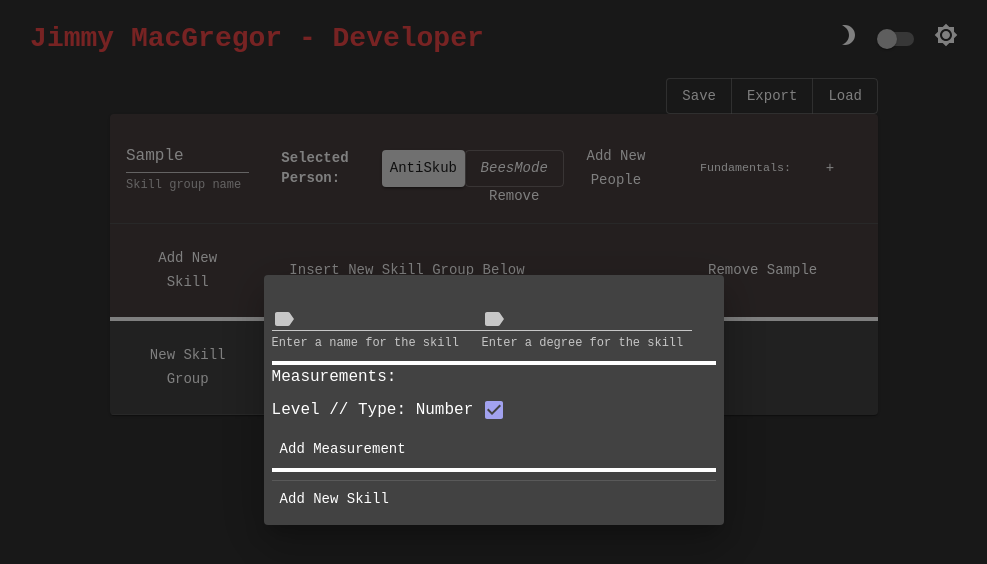
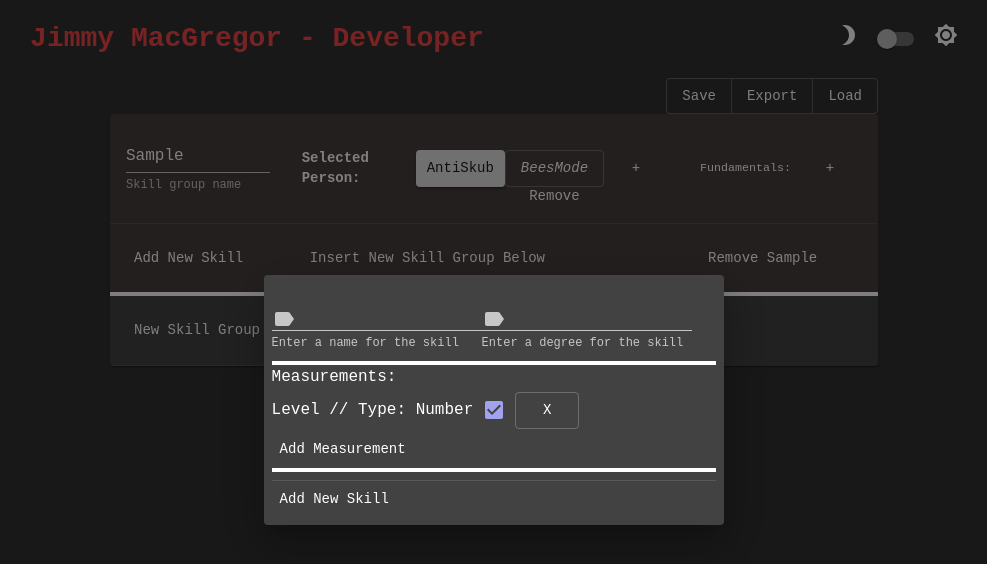
Before and after one commit to MymmiJ/personal-site, a React app: page /RocketLeagueProgressTracker in a window 1280 px wide. Both pictures are taken after typing "Sample" into the empty fields and a click on the button "Add New Skill". Shown: the top 564 px of the page, without its empty margins (146-1133 px from the left). Built offline with nearby package versions, Linux system fonts and the light colour scheme.

Commit message:
fixup: Replace lengthy button descriptions with shorter variants, fix state error on import, allow removing Measurements from MeasurementForms

```diff
--- a/src/RocketLeagueProgressTracker/Forms/MeasurementsForm.js
+++ b/src/RocketLeagueProgressTracker/Forms/MeasurementsForm.js
@@ -32,6 +32,17 @@ export const MeasurementsForm = ({ measurements, updateMeasurements, alwaysShowA
         }
     }
 
+    const removeMeasurement = (measurement) => {
+        const newSelectedMeasurement = measurement.name === measurements.name ?
+            measurements.measurements.find(replacementMeasurement => replacementMeasurement.name !== measurement.name) :
+            measurements;
+        updateMeasurements({
+            ...newSelectedMeasurement,
+            measurements: measurements.measurements.filter(each => each.name !== measurement.name)
+        });
+        setMeasurementFilterList(measurementFilterList.filter(name => name !== measurement.name));
+    }
+
     const filteredGlobalMeasurements = globalMeasurements.filter((measurement) => !measurementFilterList.includes(measurement.name));
 
     return <div style={{
@@ -45,6 +56,7 @@ export const MeasurementsForm = ({ measurements, updateMeasurements, alwaysShowA
             <div key={i} style={{ display: "flex", alignItems: "center" }}>
                 <Typography key={`typography-${i}`}>{measurement.name} // Type: {measurement.display}</Typography>
                 <Checkbox key={`checkbox-${i}`} onClick={() => updateMeasurements(measurements.selectMeasurement(measurement.name))} checked={measurement.name === measurements.name} />
+                <Button onClick={() => removeMeasurement(measurement)} variant='outlined'>X</Button>
             </div>)}
         { !alwaysShowAddingOptions && <div>
             <Button onClick={() => {
--- a/src/RocketLeagueProgressTracker/ProgressTracker/ProgressTracker.js
+++ b/src/RocketLeagueProgressTracker/ProgressTracker/ProgressTracker.js
@@ -1,5 +1,5 @@
 import { Button, ButtonGroup, Card, Grid, Table, TableBody, TableCell, TableRow } from "@material-ui/core";
-import { useContext, useRef, useState } from "react";
+import { useCallback, useContext, useEffect, useRef, useState } from "react";
 import { SkillGroupsContext } from "../ContextProviders/SkillGroupsContextProvider";
 import { TableRefContext } from "../ContextProviders/TableRefContext";
 import { NewSkillGroupModal } from "../Modals/AddItemModals/NewSkillGroupModal";
@@ -28,13 +28,15 @@ export const ProgressTracker = () => {
         globalPeople,
     };
 
-    const loadData = (data) => {
+    // TODO: Debug - skill history elements being added to inactive persons on load
+    const loadData = useCallback((data) => {
         dispatch(replaceAllSkillGroupsAction(data.skillGroups));
         dispatchGlobalMeasurements(replaceAllGlobalMeasurementsAction(data.globalMeasurements));
         dispatchGlobalPeople(replaceAllGlobalPeopleAction(data.globalPeople));
-    };
+    }, [dispatch, dispatchGlobalMeasurements, dispatchGlobalPeople]);
 
     const importableData = (new URL(window.location)).searchParams.get('import-data');
+    useEffect(() => {
         if(importableData) {
             try {
                 const fromB64 = decodeURIComponent(atob(importableData));
@@ -48,6 +50,7 @@ export const ProgressTracker = () => {
                 window.history.pushState({}, null, newUrl);
             }
         }
+    }, [importableData, loadData]);
 
     return <>
         <Grid container direction="row-reverse">
--- a/src/RocketLeagueProgressTracker/ProgressTracker/Skill.js
+++ b/src/RocketLeagueProgressTracker/ProgressTracker/Skill.js
@@ -56,7 +56,7 @@ export const Skill = ({ name, degree, degreeHistory, measurements, tooltip, fund
                         ));
                     }
                 } />
-                <Button onClick={() => setShowNewMeasurementsModal(true) }>Add Measurement Types</Button>
+                <Button onClick={() => setShowNewMeasurementsModal(true) }>+</Button>
                 <NewMeasurementsModal showModal={showNewMeasurementsModal} dispatch={
                     (newMeasurements) => {
                         if(newMeasurements) {
--- a/src/RocketLeagueProgressTracker/ProgressTracker/SkillGroup.js
+++ b/src/RocketLeagueProgressTracker/ProgressTracker/SkillGroup.js
@@ -56,7 +56,7 @@ export const SkillGroup = ({ skills, people, activePerson, name='', fundamentals
                             ), index))}>Remove</Button>
                         </div>)
                     }
-                    <Button onClick={() => setShowNewPeopleModal(true)}>Add New People</Button>
+                    <Button onClick={() => setShowNewPeopleModal(true)}>+</Button>
                 </div>
                 <NewPeopleModal
                     dispatch={(newPeople) => {
--- a/src/RocketLeagueProgressTracker/Reducers/skillGroupsReducer.js
+++ b/src/RocketLeagueProgressTracker/Reducers/skillGroupsReducer.js
@@ -13,6 +13,7 @@ export const REPLACE_SKILL_GROUP_FUNDAMENTALS = 'replace_skill_group_fundamental
 export const INSERT_NEW_SKILL_GROUP = 'insert_new_skill_group';
 export const REPLACE_ALL_SKILL_GROUPS = 'replace_all_skill_groups';
 
+// TODO: Rewrite to use specific actionHandlers
 export const skillGroupsReducer = (state, action) => {
     switch(action?.type) {
         case UPDATE_ACTIVE_PERSON_SKILL_DEGREE_HISTORY:
```
Lines whose indentation alone changed are shown as unchanged.
